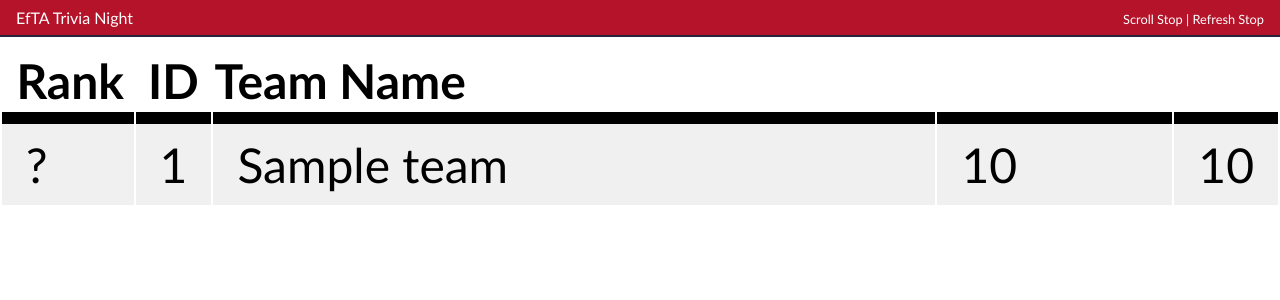
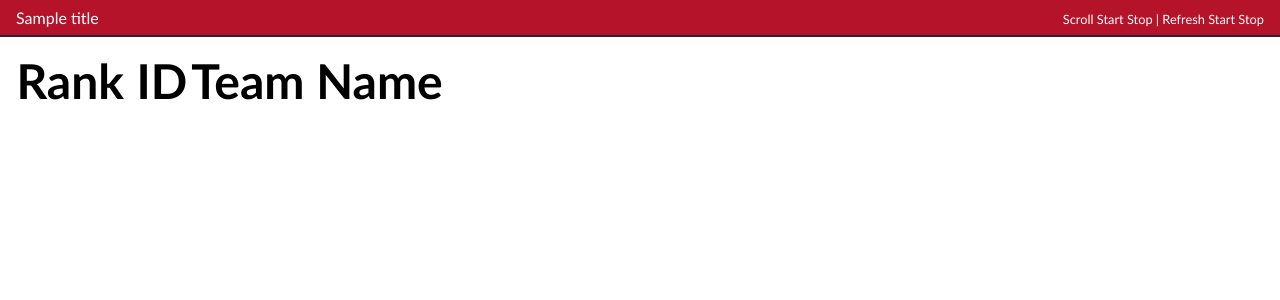
Before and after one commit to Xevion/trivia, a Flask app: template trivia/templates/index.html in a window 1280 px wide. Shown: the top 300 px of the page. Run offline with Flask 2, Linux system fonts and the light colour scheme; the template is opened without the code that fills it: most values are stand-ins (such as "Sample title", 1, 10 or a date in 2020); data that the repository does not hold is empty; parts of the project's set-up code (start-up, migrations or seed data) failed here and were passed over.

Commit message:
migration to API only generation, ajax + team totalscore/rank calculation, page title configuration option

```diff
--- a/trivia/config.py
+++ b/trivia/config.py
@@ -14,6 +14,7 @@
 
 class Config(object):
     # Main Configuration
+    APPLICATION_TITLE = 'EfTA Trivia Night'
     SCORE_FILE = 'scores.json'
     POLLING_INTERVAL = 5
     DEBUG = False
@@ -26,7 +27,7 @@
     DEMO_MAX_SCORES = 0
 
 
-def ConfigDeprecated(Config):
+class ConfigDeprecated(Config):
     CONVERT_OLD = True
 
 
--- a/trivia/routes.py
+++ b/trivia/routes.py
@@ -15,4 +15,4 @@
     """
     from trivia.utils import teams
     scoreCount = max([len(team.scores) for team in teams]) if len(teams) > 0 else 0
-    return render_template('index.html', scoreCount=scoreCount, teams=teams)
+    return render_template('index.html', scoreCount=scoreCount, teams=teams, title=current_app.config['APPLICATION_TITLE'])
--- a/trivia/templates/index.html
+++ b/trivia/templates/index.html
@@ -3,7 +3,7 @@
     <head>
         <link rel="stylesheet" type="text/css" href="../static/style.css"/>
         <meta charset="UTF-8">
-        <title>EfTA Trivia Night Scores</title>
+        <title>{{ title }}</title>
         <link rel="stylesheet" href="{{ url_for('static', filename='style.css') }}">
         <script src="https://code.jquery.com/jquery-3.5.1.min.js"
                 integrity="sha256-9/aliU8dGd2tb6OSsuzixeV4y/faTqgFtohetphbbj0=" crossorigin="anonymous"></script>
@@ -14,7 +14,7 @@
     <body>
         <header class="ui-header">
             <span class="ui-header-title">
-                EfTA Trivia Night
+                {{ title }}
             </span>
             <span class="controls pointer">
               <span class="js-scroll-row">
@@ -44,21 +44,6 @@
                     </tr>
                 </thead>
                 <tbody class="js-standings">
-                    {% for team in teams %}
-                        <tr class="ui-row" data-row-index="{{ loop.index - 1}}">
-                            <td class="js-rank">?</td>
-                            <td>{{ team.id }}</td>
-                            {% if team.name | length > 0 %}
-                                <td>{{ team.name }}</td>
-                            {% else %}
-                                <td class="ui-silent-row">Team {{ team.id }}</td>
-                            {% endif %}
-                            <td class="js-total-score">{{ team.scores | sum }}</td>
-                            {% for score in team.scores %}
-                                <td class="small-no-wrap right">{{ score }}</td>
-                            {% endfor %}
-                        </tr>
-                    {% endfor %}
                 </tbody>
             </table>
         </div>
```
Also changed, not shown: trivia/static/script.js (+67 -5 lines).
